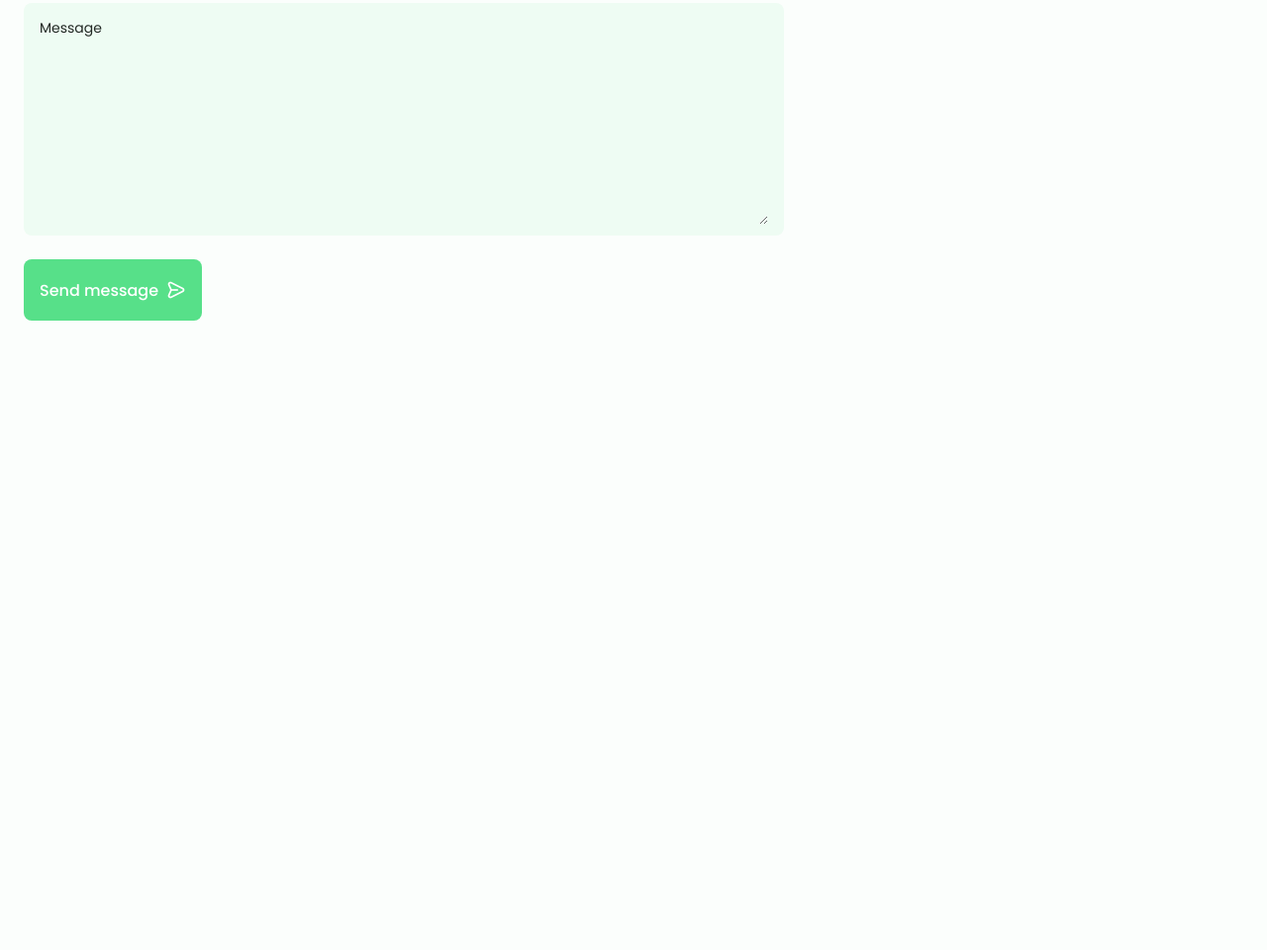
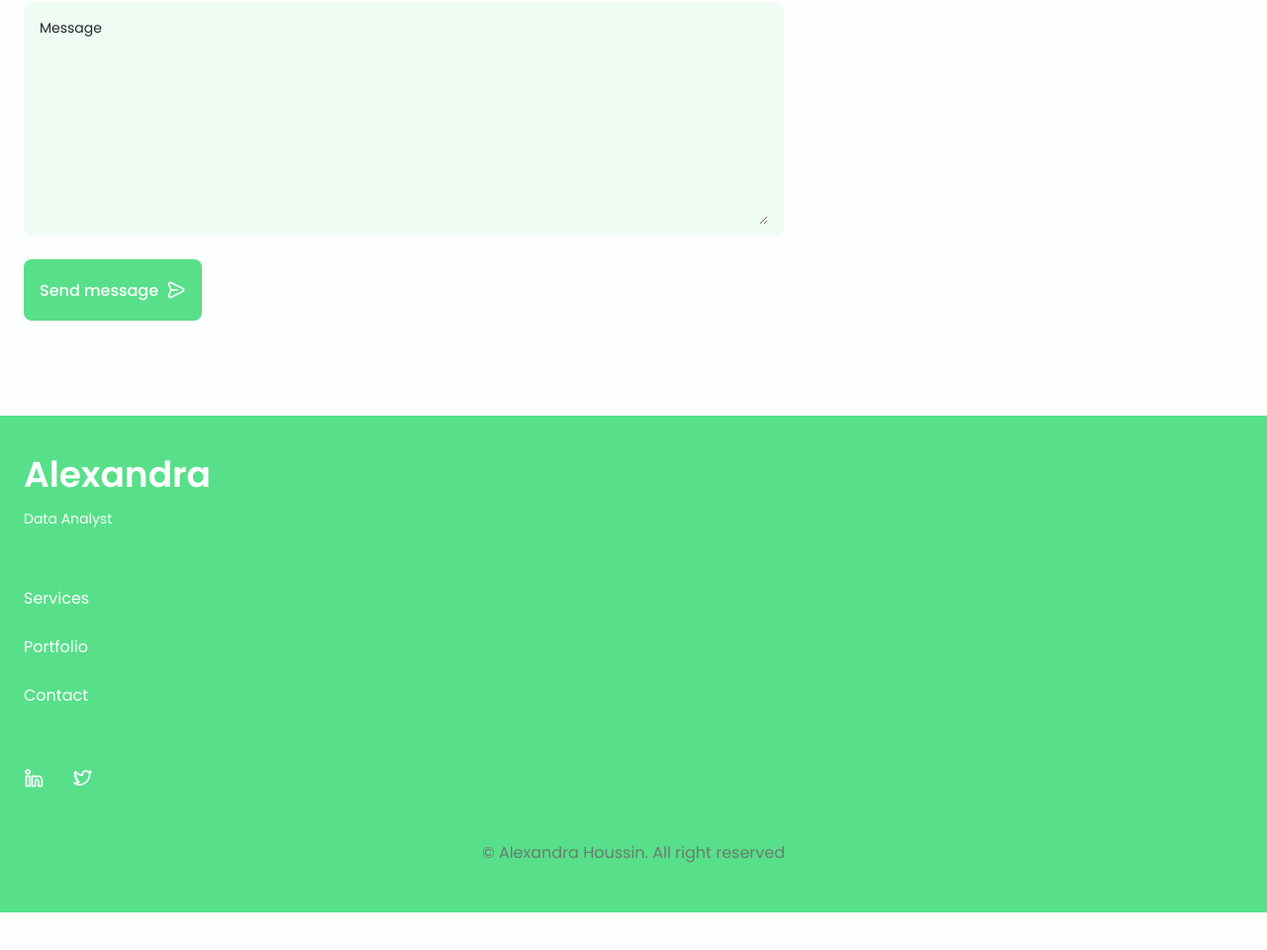
Before and after one commit to alexandrahoussin/alexandrahoussin.github.io, a plain HTML site: page index.html in a window 1280 px wide. Shown: the part 4619-5579 px from the top of the page at 99% size. Before the commit the page ends 5055 px from the top, so only its background shows below. Drawn offline with nearby package versions, Linux system fonts and the light colour scheme.

Commit message:
add footer

```diff
--- a/assets/css/style.css
+++ b/assets/css/style.css
@@ -725,8 +725,53 @@ img{
     padding: .25rem .5rem .5rem 0;
 }
 /*==================== FOOTER ====================*/
+.footer{
+    padding-top: 2rem;
+}
 
+.footer__container{
+    row-gap: 3.5rem;
+}
+.footer__bg{
+    background-color: var(--first-color-second);
+    padding: 2rem 0 3rem;
+}
 
+.footer__title{
+    font-size: var(--h1-font-size);
+    margin-bottom: var(--mb-0-25);
+}
+.footer__subtitle{
+    font-size: var(--small-font-size);
+}
+.footer__links{
+    display: flex;
+    flex-direction: column;
+    row-gap: 1.5rem;
+}
+.footer__link:hover{
+    color: var(--first-color-lighter);
+}
+
+.footer_social{
+    font-size: 1.25rem;
+    margin-right: var(--mb-1-5);
+}
+.footer_social:hover{
+    color: var(--first-color-lighter);
+}
+
+.footer__copy{
+    text-decoration-skip: var(--small-font-size);
+    text-align: center;
+    columns: var(--text-color-light);
+    margin-top: var(--mb-3);
+}
+
+.footer__title, .footer__subtitle, .footer__link,
+.footer_social{
+    color: #FFF;
+}
 /*========== SCROLL UP ==========*/
 
 
--- a/index.html
+++ b/index.html
@@ -713,7 +713,39 @@
 
         <!--==================== FOOTER ====================-->
         <footer class="footer">
+            <div class="footer__bg">
+                <div class="footer__container container grid">
+                    <div>
+                        <h1 class="footer__title">Alexandra</h1>
+                        <span class="footer__subtitle">Data Analyst</span>
+                    </div>
 
+                    <ul class="footer__links">
+                        <li>
+                            <a href="#services" class="footer__link">Services</a>
+                        </li>
+                        <li>
+                            <a href="#portfolio" class="footer__link">Portfolio</a>
+                        </li>
+                        <li>
+                            <a href="#contact" class="footer__link">Contact</a>
+                        </li>
+                    </ul>
+
+                    <div class="footer__socials">
+                        <a href="https://www.linkedin.com/in/alexandra-houssin-9379a45a/" target="_blank" class="footer_social">
+                            <i class="uil uil-linkedin-alt"></i>
+                        </a>
+
+                        <a href="https://twitter.com/ALaHouss?t=EwK49-tOBRCjTOG2SmK7Nw&s=03" target="_blank" class="footer_social">
+                            <i class="uil uil-twitter-alt"></i>
+                        </a>
+
+                    </div>
+                </div>
+
+                <p class="footer__copy">&#169; Alexandra Houssin. All right reserved</p>
+            </div>
 
         </footer>
 
```
